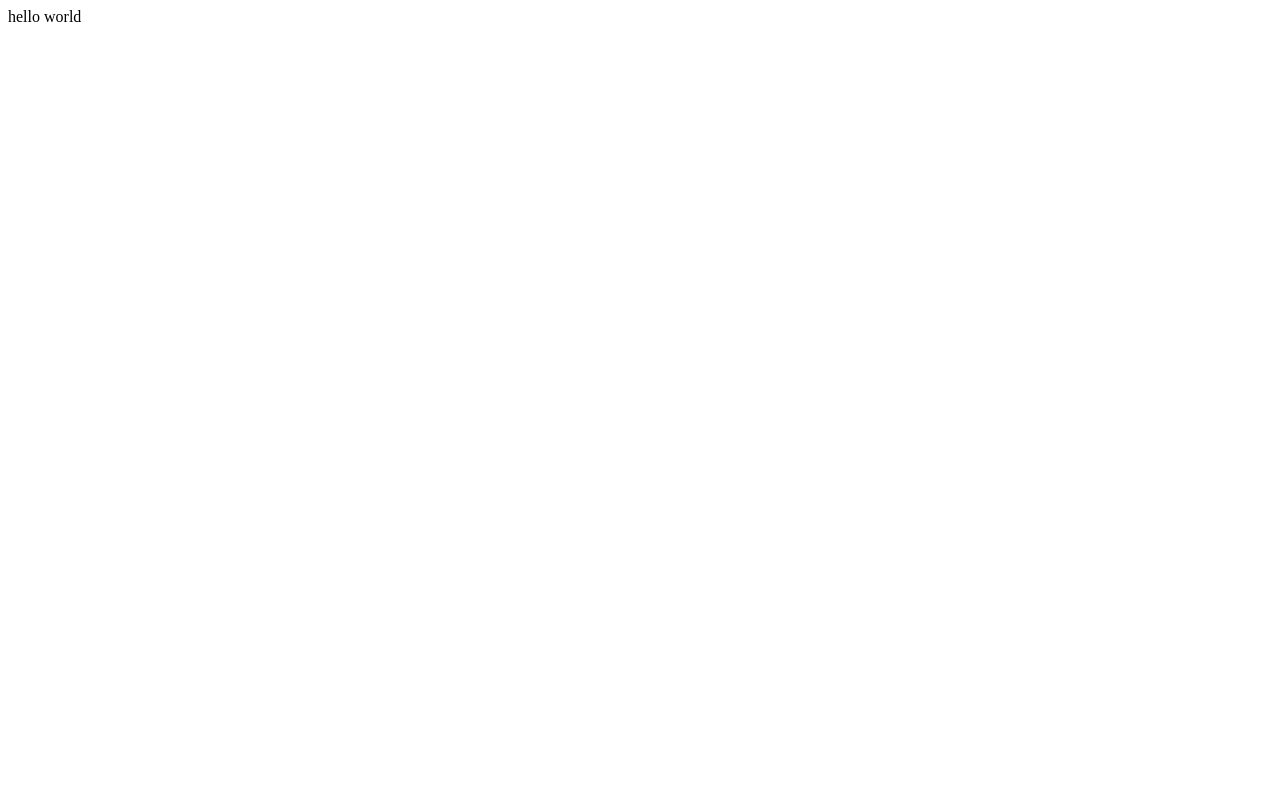
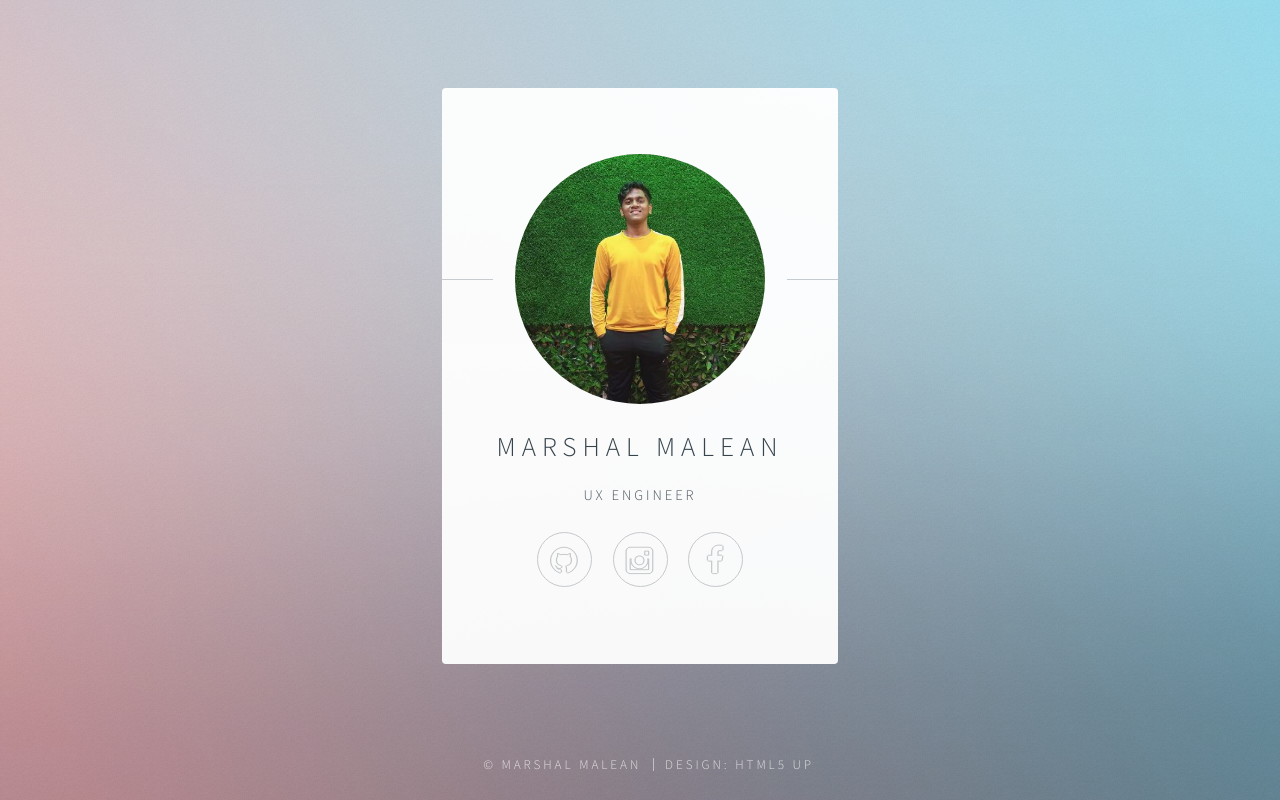
Before and after one commit to Marshal10/Name-card-website, a Flask app: page / in a window 1280 px wide. Before the commit the page is almost empty. Run offline with Flask 3, Linux system fonts and the light colour scheme.

Commit message:
Render the template and html changes

```diff
--- a/server.py
+++ b/server.py
@@ -4,7 +4,7 @@ app=Flask(__name__)
 
 @app.route('/')
 def hello():
-    return "hello world"
+    return render_template("index.html")
 
 if __name__=='__main__':
     app.run(debug=True)
--- a/static/assets/css/main.css
+++ b/static/assets/css/main.css
@@ -735,6 +735,8 @@
 				margin: 0 auto;
 				border-radius: 100%;
 				box-shadow: 0 0 0 1.5em #ffffff;
+				width: 250px;
+				height: 250px;
 			}
 
 			#main .avatar:before {
--- a/templates/index.html
+++ b/templates/index.html
@@ -6,11 +6,12 @@
 -->
 <html>
 	<head>
-		<title>Identity by HTML5 UP</title>
+		<title>Marshal Malean</title>
 		<meta charset="utf-8" />
 		<meta name="viewport" content="width=device-width, initial-scale=1" />
 		<!--[if lte IE 8]><script src="static/assets/js/html5shiv.js"></script><![endif]-->
 		<link rel="stylesheet" href="static/assets/css/main.css" />
+		<link rel="icon" type="image" href="static/images/profile.ico">
 		<!--[if lte IE 9]><link rel="stylesheet" href="static/assets/css/ie9.css" /><![endif]-->
 		<!--[if lte IE 8]><link rel="stylesheet" href="static/assets/css/ie8.css" /><![endif]-->
 		<noscript><link rel="stylesheet" href="static/assets/css/noscript.css" /></noscript>
@@ -24,51 +25,15 @@
 					<section id="main">
 						<header>
 							<span class="avatar"><img src="static/images/avatar.jpg" alt="" /></span>
-							<h1>Jane Doe</h1>
-							<p>Senior Psychonautics Engineer</p>
+							<h1>Marshal Malean</h1>
+							<p>UX Engineer</p>
 						</header>
-						<!--
-						<hr />
-						<h2>Extra Stuff!</h2>
-						<form method="post" action="#">
-							<div class="field">
-								<input type="text" name="name" id="name" placeholder="Name" />
-							</div>
-							<div class="field">
-								<input type="email" name="email" id="email" placeholder="Email" />
-							</div>
-							<div class="field">
-								<div class="select-wrapper">
-									<select name="department" id="department">
-										<option value="">Department</option>
-										<option value="sales">Sales</option>
-										<option value="tech">Tech Support</option>
-										<option value="null">/dev/null</option>
-									</select>
-								</div>
-							</div>
-							<div class="field">
-								<textarea name="message" id="message" placeholder="Message" rows="4"></textarea>
-							</div>
-							<div class="field">
-								<input type="checkbox" id="human" name="human" /><label for="human">I'm a human</label>
-							</div>
-							<div class="field">
-								<label>But are you a robot?</label>
-								<input type="radio" id="robot_yes" name="robot" /><label for="robot_yes">Yes</label>
-								<input type="radio" id="robot_no" name="robot" /><label for="robot_no">No</label>
-							</div>
-							<ul class="actions">
-								<li><a href="#" class="button">Get Started</a></li>
-							</ul>
-						</form>
-						<hr />
-						-->
+
 						<footer>
 							<ul class="icons">
-								<li><a href="#" class="fa-twitter">Twitter</a></li>
-								<li><a href="#" class="fa-instagram">Instagram</a></li>
-								<li><a href="#" class="fa-facebook">Facebook</a></li>
+								<li><a href="https://github.com/Marshal10" target="_blank" class="fa-github">Twitter</a></li>
+								<li><a href="https://www.instagram.com/marshalmalean/?igsh=MTMya3Uzd29qazhxNg%3D%3D" target="_blank" class="fa-instagram">Instagram</a></li>
+								<li><a href="https://www.facebook.com/marshal.malean?mibextid=ZbWKwL" target="_blank" class="fa-facebook">Facebook</a></li>
 							</ul>
 						</footer>
 					</section>
@@ -76,7 +41,7 @@
 				<!-- Footer -->
 					<footer id="footer">
 						<ul class="copyright">
-							<li>&copy; Jane Doe</li>
+							<li>&copy; Marshal Malean</li>
 							<li>Design: <a href="http://html5up.net">HTML5 UP</a></li>
 						</ul>
 					</footer>
```
Also changed, not shown: static/images/avatar.jpg, static/images/profile.ico (added).
